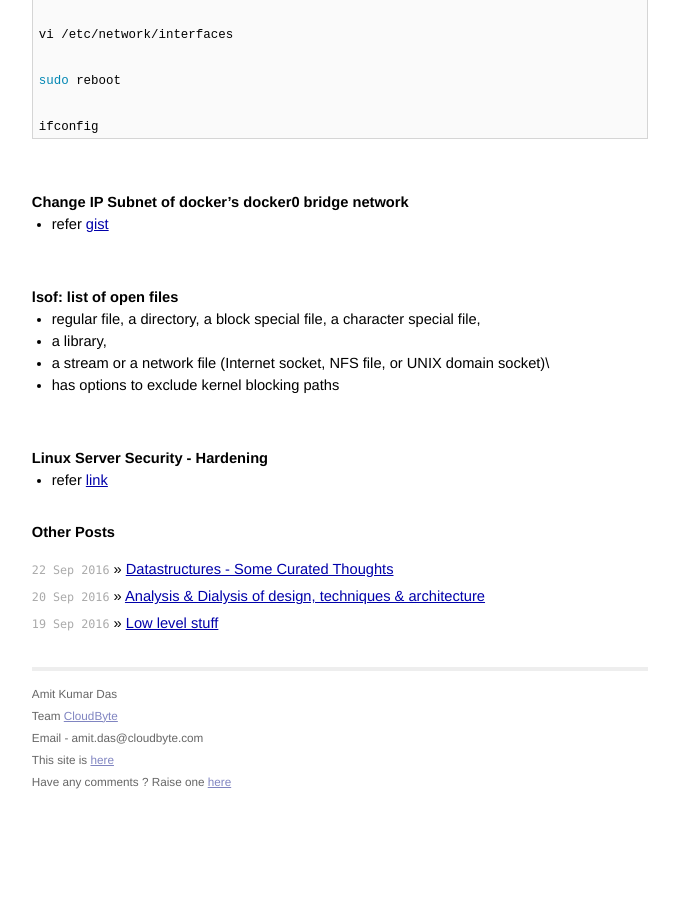
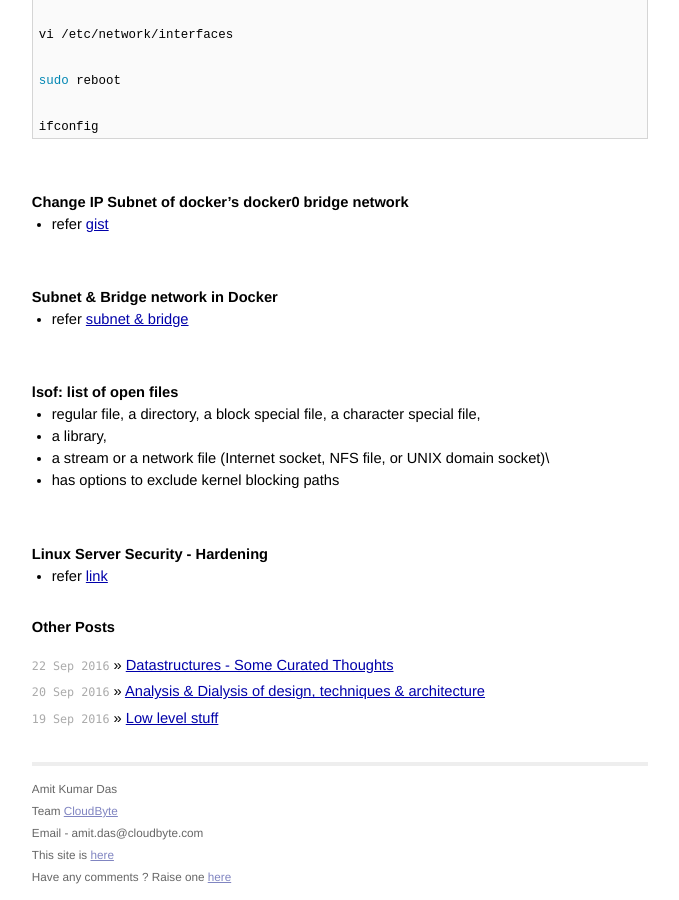
Before and after one commit to AmitKumarDas/amitkumardas.github.io, a Jekyll site: the page built from _posts/2016-09-21-my-troubleshooting-stories.md, in a window 1280 px wide and 900 px high, scrolled down 4601 px. Shown: the whole window, without its empty margins (300-979 px from the left). Built offline with Jekyll 4.4.1, drawn with Linux system fonts in a browser that asks for light colours; before the commit the page ends 5405 px from its top, so only the background shows below that.

Commit message:
Update 2016-09-21-my-troubleshooting-stories.md

```diff
--- a/_posts/2016-09-21-my-troubleshooting-stories.md
+++ b/_posts/2016-09-21-my-troubleshooting-stories.md
@@ -245,6 +245,12 @@ ifconfig
 
 <br />
 
+### Subnet & Bridge network in Docker
+
+- refer [subnet & bridge](https://github.com/docker/docker/issues/1558)
+
+<br />
+
 ### lsof: list of open files
 
 - regular file, a directory, a block special file, a character special file,
```
